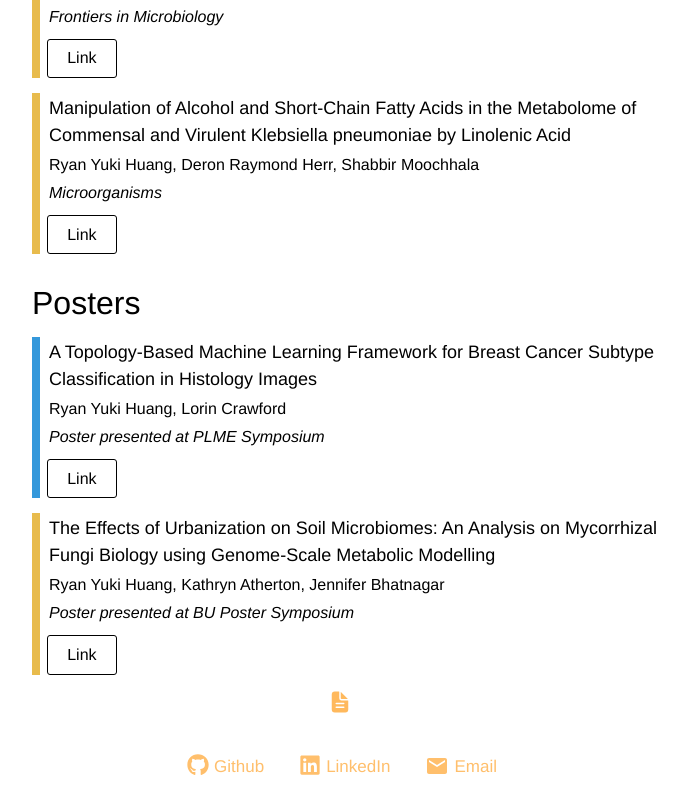
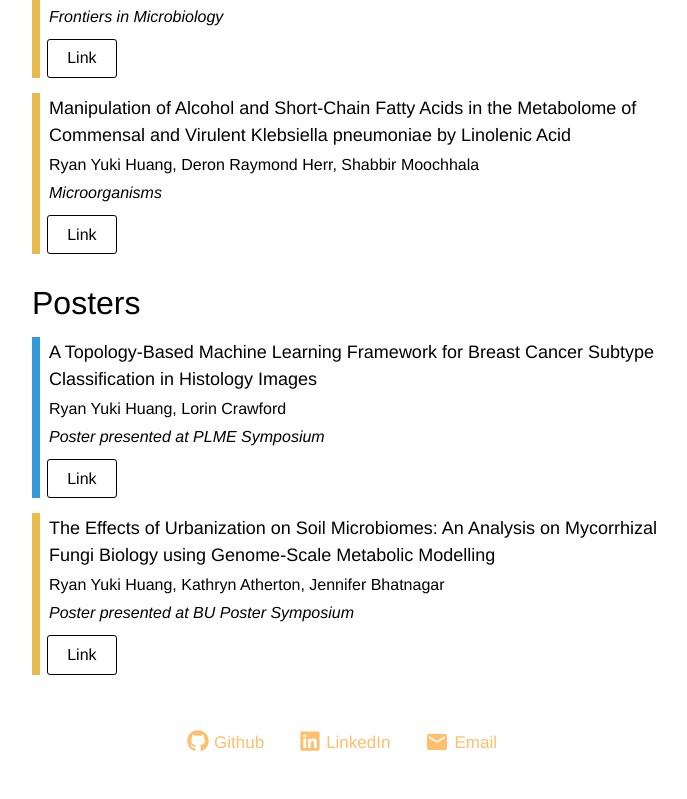
Before and after one commit to ryanhuang8/ryanhuang.dev, a React (Vite) app: page /research in a window 1280 px wide. Shown: the part 1794-2593 px from the top of the page, without its empty margins (298-985 px from the left). After the commit the page ends 2569 px from the top, so only its background shows below. Built offline with nearby package versions, Linux system fonts and the light colour scheme; a web font is replaced by a local one.

Commit message:
fix: unintended button

```diff
--- a/src/components/startPage/PersonalProjects.tsx
+++ b/src/components/startPage/PersonalProjects.tsx
@@ -52,8 +52,8 @@ function PersonalProjects() {
           project_image={memoTech}
           tech={["TypeScript", "Flask", "MongoDB"]}
           links={{
+            Link: "https://bonono.netlify.app/",
             Github: "https://github.com/ryanhuang8/memotech",
-            Link: "https://bonono.netlify.app/",
             Devpost: "https://devpost.com/software/memotech-yfacpb",
           }}
           onClick={handleProjectBoxClick}
--- a/src/pages/Research.tsx
+++ b/src/pages/Research.tsx
@@ -4,8 +4,8 @@ import "../styles/research.css";
 import ResearchBox from "../components/researchPage/ResearchBox";
 import PLMESRA from "../files/SRA Poster Ryan Huang.pdf";
 import BURISE from "../files/BU_RISE_Poster2021.pptx.pdf";
-import Resume2024 from "../files/Ryan Huang Resume 2024.pdf";
-import { IoDocumentText } from "react-icons/io5";
+// import Resume2024 from "../files/Ryan Huang Resume 2024.pdf";
+// import { IoDocumentText } from "react-icons/io5";
 
 function Research() {
   const { theme } = useTheme();
@@ -105,14 +105,14 @@ function Research() {
           links={{ Link: BURISE }}
           color="#e8bb4c"
         />
-        <div>
+        {/* <div>
           <a href={Resume2024} target="_blank">
             <div className="icon-text">
               <IoDocumentText size={24} />
               <div className="text-by-icon"></div>
             </div>
           </a>
-        </div>
+        </div> */}
       </div>
     </div>
   );
```
